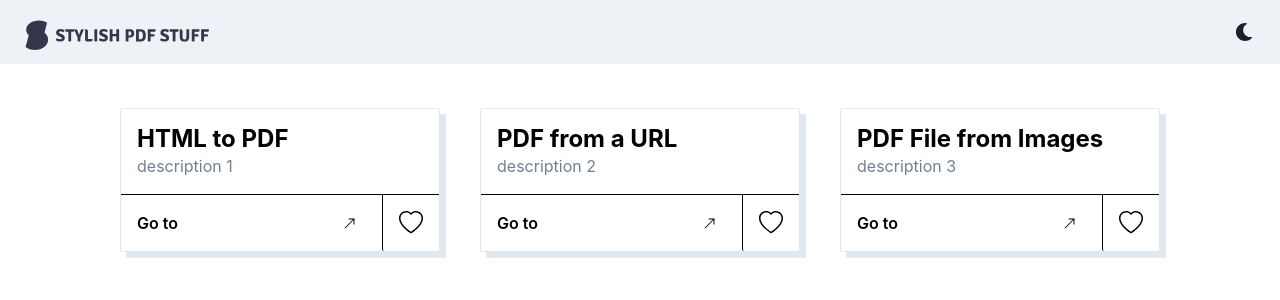
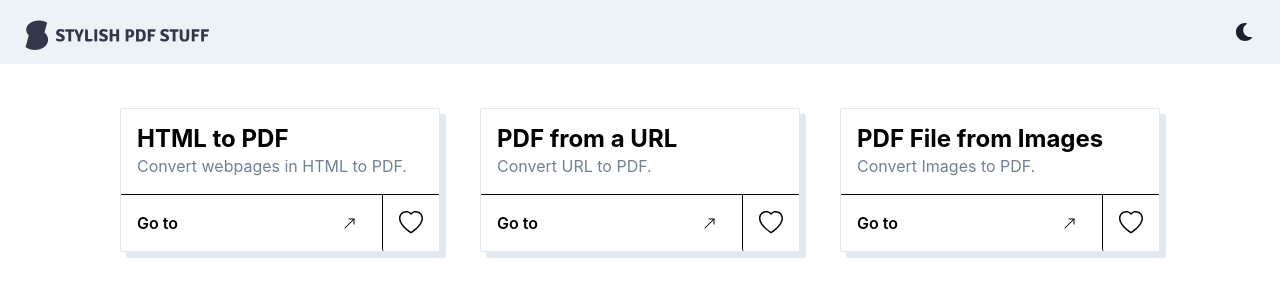
Before and after one commit to allanfoppa/stylish-pdf-stuff, a React (Create React App) app in the folder frontend/: page / in a window 1280 px wide. Shown: the top 300 px of the page. Built offline with nearby package versions, Linux system fonts and the light colour scheme.

Commit message:
Dynamic features at home

```diff
--- a/frontend/src/components/DataDisplay/CardItem.tsx
+++ b/frontend/src/components/DataDisplay/CardItem.tsx
@@ -5,12 +5,14 @@ import CardItemLink from './CardItemLink'
 import CardItemLoved from './CardItemLoved'
 
 interface ICardItem {
+  cardId: Number,
   title: String,
   description: String,
   link: String
 }
 
 export default function CardItem({
+  cardId,
   title,
   description,
   link
--- /dev/null
+++ b/frontend/src/constants/features.constant.ts
@@ -0,0 +1,22 @@
+import { PATHS } from "../enums/paths.enum";
+
+export const features = [
+  {
+    id: 1,
+    title: "HTML to PDF",
+    description: "Convert webpages in HTML to PDF.",
+    link: PATHS.HTML_TO_PDF
+  },
+  {
+    id: 2,
+    title: "PDF from a URL",
+    description: "Convert URL to PDF.",
+    link: PATHS.PDF_FROM_A_URL
+  },
+  {
+    id: 3,
+    title: "PDF File from Images",
+    description: "Convert Images to PDF.",
+    link: PATHS.PDF_FILE_FROM_IMAGES
+  },
+]
--- a/frontend/src/views/Home.tsx
+++ b/frontend/src/views/Home.tsx
@@ -1,14 +1,23 @@
 import { Container, Flex } from "@chakra-ui/react";
+
 import CardItem from "../components/DataDisplay/CardItem";
-import { PATHS } from "../enums/paths.enum";
+import { features } from "../constants/features.constant";
 
 export default function Home() {
   return(
     <Container centerContent>
       <Flex>
-        <CardItem title="HTML to PDF" description="description 1" link={PATHS.HTML_TO_PDF} />
-        <CardItem title="PDF from a URL" description="description 2" link={PATHS.PDF_FROM_A_URL} />
-        <CardItem title="PDF File from Images" description="description 3" link={PATHS.PDF_FILE_FROM_IMAGES} />
+        {features.map((feature) => {
+          return(
+            <CardItem
+              key={feature.id}
+              cardId={feature.id}
+              title={feature.title}
+              description={feature.description}
+              link={feature.link}
+            />
+          )
+        })}
       </Flex>
     </Container>
   )
```
